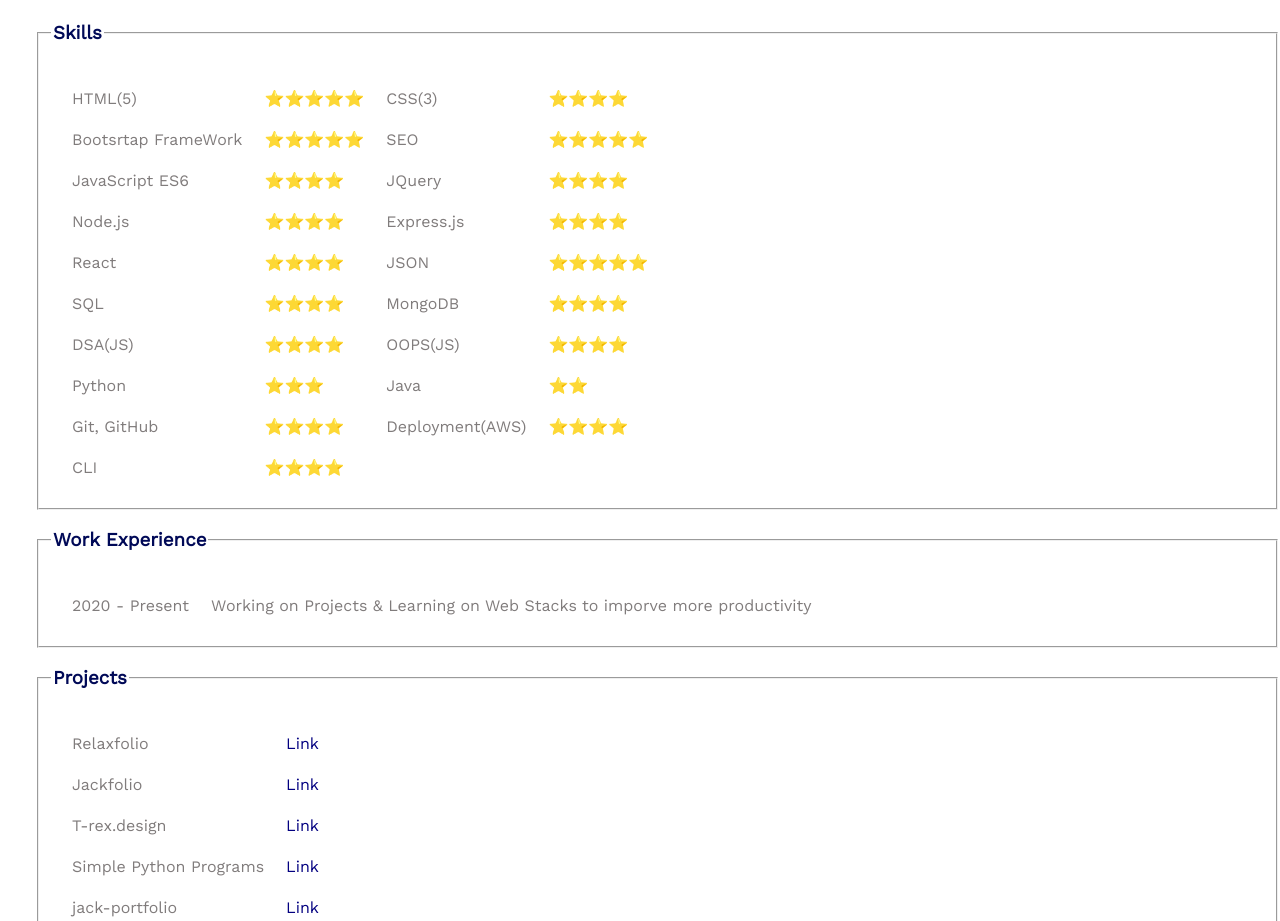
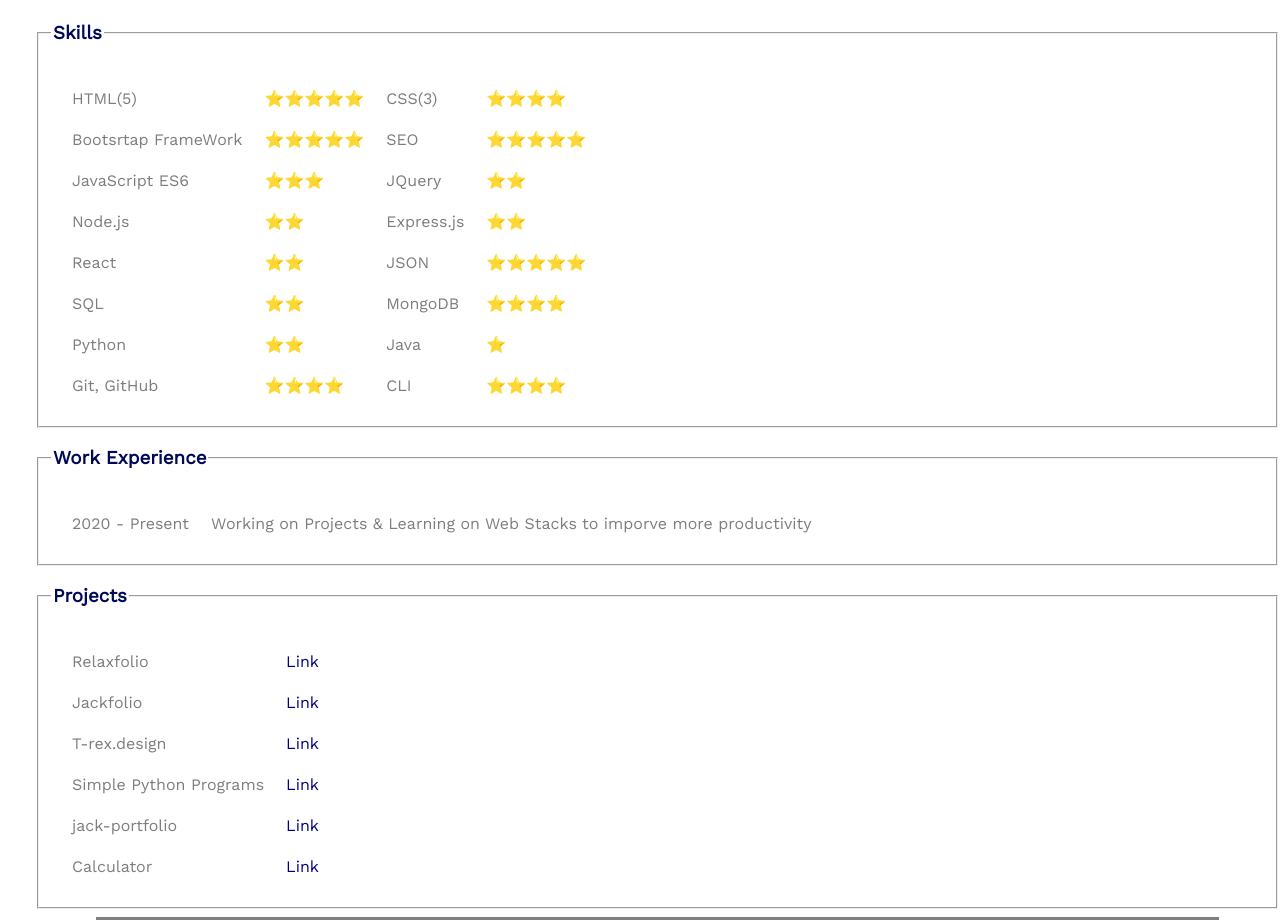
Before and after one commit to deepakpadhi986/dryfolio, a plain HTML site: page index.html in a window 1280 px wide. Shown: the part 754-1675 px from the top of the page. Drawn offline with nearby package versions, Linux system fonts and the light colour scheme; a web font is replaced by a local one.

Commit message:
Update minor v2.1.1

```diff
--- a/index.html
+++ b/index.html
@@ -80,47 +80,43 @@
                 </tr>
                 <tr>
                     <td>JavaScript ES6</td>
-                    <td>⭐⭐⭐⭐</td>
+                    <td>⭐⭐⭐</td>
                     <td>JQuery</td>
-                    <td>⭐⭐⭐⭐</td>
+                    <td>⭐⭐</td>
                 </tr>
                 <tr>
                     <td>Node.js</td>
-                    <td>⭐⭐⭐⭐</td>
+                    <td>⭐⭐</td>
                     <td>Express.js</td>
-                    <td>⭐⭐⭐⭐</td>
+                    <td>⭐⭐</td>
                 </tr>
                 <tr>
                     <td>React</td>
-                    <td>⭐⭐⭐⭐</td>
+                    <td>⭐⭐</td>
                     <td>JSON</td>
                     <td>⭐⭐⭐⭐⭐</td>
                 </tr>
                 <tr>
                     <td>SQL</td>
-                    <td>⭐⭐⭐⭐</td>
+                    <td>⭐⭐</td>
                     <td>MongoDB</td>
                     <td>⭐⭐⭐⭐</td>
                 </tr>
-                <tr>
+<!--                 <tr>
                     <td>DSA(JS)</td>
                     <td>⭐⭐⭐⭐</td>
                     <td>OOPS(JS)</td>
                     <td>⭐⭐⭐⭐</td>
-                </tr>
+                </tr>      -->
                 <tr>
                     <td>Python</td>
-                    <td>⭐⭐⭐</td>
+                    <td>⭐⭐</td>
                     <td>Java</td>
-                    <td>⭐⭐</td>
+                    <td>⭐</td>
                 </tr>
                 <tr>
                     <td>Git, GitHub</td>
                     <td>⭐⭐⭐⭐</td>
-                    <td>Deployment(AWS)</td>
-                    <td>⭐⭐⭐⭐</td>
-                </tr>
-                <tr>
                     <td>CLI</td>
                     <td>⭐⭐⭐⭐</td>
                 </tr>
@@ -184,6 +180,14 @@
             </tr>
         </table>
         <p>© 2021 Deepak Padhi</p>
+         <tr>
+            <td>Visitors</td>
+            <td>
+                <!-- hitwebcounter Code START -->
+<!--                 <a href="https://www.hitwebcounter.com" target="_blank"> -->
+                <img src="https://hitwebcounter.com/counter/counter.php?page=7910499&style=0008&nbdigits=9&type=page&initCount=0" title="Free Counter" Alt="web counter"   border="0" /></a>
+            </td>
+          </tr>
         <!-- <hr size="3" noshade=""> -->
     </footer>
 </body>
```
